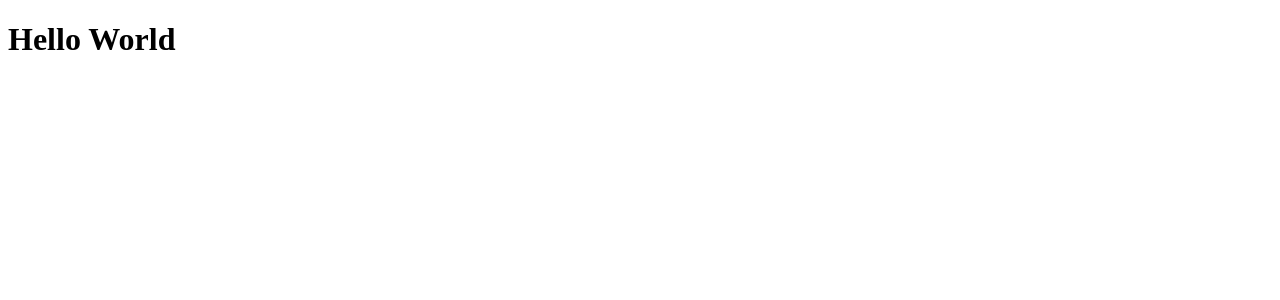
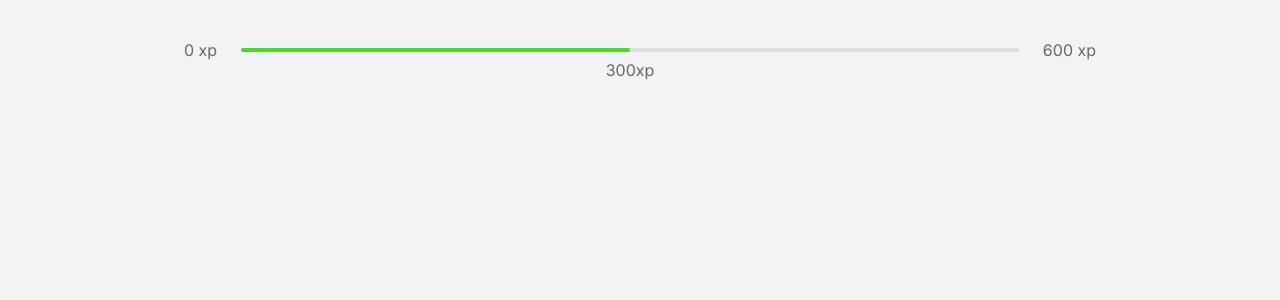
Before and after one commit to afonsocruz/moveit-nextjs, a Next.js app: page / in a window 1280 px wide. Shown: the top 300 px of the page. Built offline with nearby package versions, Linux system fonts and the light colour scheme.

Commit message:
add: migrated all create-react-app files to next-js project

```diff
--- a/package.json
+++ b/package.json
@@ -11,5 +11,11 @@
     "next": "10.0.7",
     "react": "17.0.1",
     "react-dom": "17.0.1"
+  },
+  "devDependencies": {
+    "@types/node": "^14.14.31",
+    "@types/react": "^17.0.2",
+    "@types/react-dom": "^17.0.1",
+    "typescript": "^4.1.5"
   }
 }
--- a/pages/index.js
+++ /dev/null
@@ -1,5 +0,0 @@
-export default function Home() {
-  return (
-    <h1>Hello World</h1>
-  )
-}
--- /dev/null
+++ b/src/components/ExperienceBar.tsx
@@ -0,0 +1,14 @@
+const ExperienceBar: React.FC = () => {
+    return (
+        <header className="experience-bar">
+            <span>0 xp</span>
+            <div>
+                <div className="progress" style={{ width: '50%' }} />
+                <span className="current-experience" style={{ left: '50%' }}>300xp</span>
+            </div>
+            <span>600 xp</span>
+        </header>
+    );
+}
+
+export default ExperienceBar;
--- a/pages/_app.js
+++ b/src/pages/_app.tsx
@@ -1,3 +1,5 @@
+import '../styles/global.css';
+
 function MyApp({ Component, pageProps }) {
   return <Component {...pageProps} />
 }
--- /dev/null
+++ b/src/pages/index.tsx
@@ -0,0 +1,17 @@
+import Head from 'next/head';
+
+import ExperienceBar from "../components/ExperienceBar";
+
+export default function Home() {
+  return (
+    <div className="container">
+      <Head>
+        <link rel="preconnect" href="https://fonts.gstatic.com" />
+        <link href="https://fonts.googleapis.com/css2?family=Inter:wght@400;500;600&family=Rajdhani:wght@600&display=swap"
+          rel="stylesheet" />
+      </Head>
+
+      <ExperienceBar />
+    </div>
+  )
+}
--- /dev/null
+++ b/src/styles/global.css
@@ -0,0 +1,88 @@
+* {
+    margin: 0;
+    padding: 0;
+    box-sizing: border-box;
+}
+
+:root {
+    --white: #fff;
+    --background: #F2F3F5;
+    --gray-line: #DCDDE0;
+    --text: #666666;
+    --text-hightlight: #B3B9FF;
+    --title: #2E384D;
+    --red: #E83F5B;
+    --green: #4CD62B;
+    --blue: #5965E0;
+    --blue-dark: #4953B8;
+    --blue-twitter: #2AA9E0;
+}
+
+@media(max-width: 1080px) {
+    html {
+        font-size: 93.75%;
+    }
+}
+
+@media(max-width: 720px) {
+    html {
+        font-size: 87.5%;
+    }
+}
+
+body {
+    background: var(--background);
+    color: var(--text);
+}
+
+body, input, textarea, button {
+    font: 400 16px "Inter", sans-serif;
+}
+
+button {
+    cursor: pointer;
+}
+
+a {
+    color: inherit;
+    text-decoration: none;
+}
+
+.container {
+    height: 100vh;
+    max-width: 992px;
+    margin: 0 auto;
+    padding: 2.5rem 2.5rem;
+    display: flex;
+    flex-direction: column;
+}
+
+.experience-bar {
+    display: flex;
+    align-items: center;
+}
+
+.experience-bar span {
+    font-size: 1rem;
+}
+
+.experience-bar > div {
+    flex: 1;
+    height: 4px;
+    border-radius: 4px;
+    background: var(--gray-line);
+    margin: 0 1.5rem;
+    position: relative;
+}
+
+.experience-bar .progress {
+    height: 4px;
+    border-radius: 4px;
+    background: var(--green);
+}
+
+span.current-experience {
+    position: absolute;
+    top: 12px;
+    transform: translateX(-50%);
+}
```
Also changed, not shown: tsconfig.json (added, +29 -0 lines), next-env.d.ts (added), 1 other file (tests, documents, lock files or other folders).
